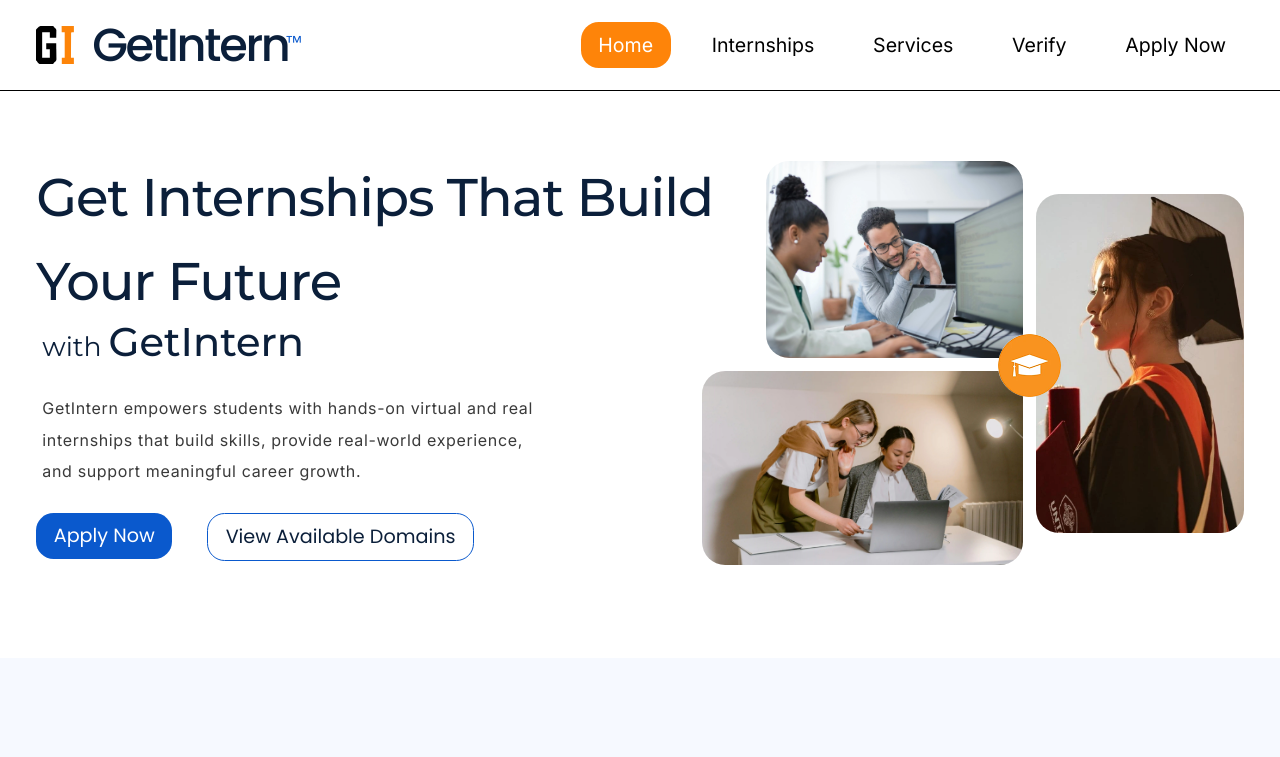
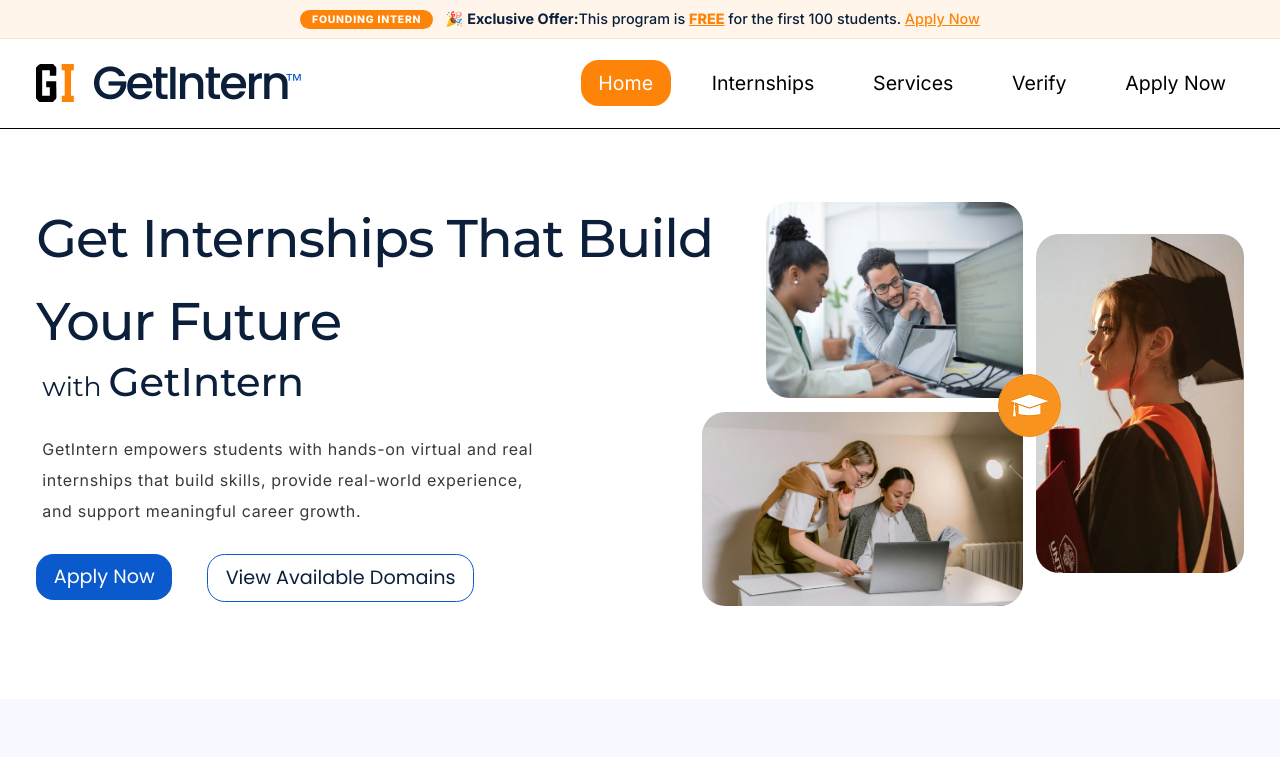
Before and after one commit to kalashjaiswal29/GetIntern, a React (Vite) app: page / in a window 1280 px wide. Shown: the top 757 px of the page. Built offline with nearby package versions, Linux system fonts and the light colour scheme.

Commit message:
Founding Batch edits'

```diff
--- a/src/App.jsx
+++ b/src/App.jsx
@@ -2,16 +2,22 @@
 import NavBar from "./components/navBar";
 import Footer from "./components/footerPage8.jsx";
 import SocialPopup from "./components/SocialPopup.jsx"
+import OfferBox from "./components/offerBox.jsx"
+import MovingTicker from "./components/movingTicker.jsx"
 
 function App() {
   return (<>
+
+      <OfferBox/>
    <NavBar />
    <SocialPopup/>
+
    <Outlet />
     {/* <MainSec/> */}
     <section id="footerSection">
         <Footer />
       </section>
+      <MovingTicker/>
     </>
   );
 }
--- a/src/components/footerPage8.jsx
+++ b/src/components/footerPage8.jsx
@@ -107,7 +107,7 @@
         </div>
         <div className={styles.copyWright}>
           <p className={styles.line1}>
-            <span>Copyright © 2025 GetIntern™.</span>{" "}
+            <span>Copyright © 2026 GetIntern™.</span>{" "}
             <span className={styles.rights}>All rights reserved.</span>
           </p>
           <p className={styles.line2}>
--- /dev/null
+++ b/src/components/movingTicker.jsx
@@ -0,0 +1,36 @@
+import React from "react";
+import styles from "../style/MovingTicker.module.css";
+
+const MovingTicker = () => {
+  // Content jo website ke hisab se best hai
+  const tickerItems = [
+    { text: "Founding Intern Program", highlight: "FREE for first 100 students" },
+    { text: "New Domains Open", highlight: "Web Dev, AI/ML, UI/UX" },
+    { text: "Get Certified", highlight: "Industry Verified Certificates" },
+    { text: "Winter Batch", highlight: "Apply Now - Limited Slots" }
+  ];
+
+  // Ek hi line mein repeat karne ke liye
+  const renderText = () => (
+    <div className={styles.tickerGroup}>
+      {tickerItems.map((item, index) => (
+        <span key={index} className={styles.itemWrapper}>
+          <span className={styles.mainTitle}>{item.text}:</span>
+          <span className={styles.highlightText}>{item.highlight}</span>
+          <span className={styles.separator}>|</span>
+        </span>
+      ))}
+    </div>
+  );
+
+  return (
+    <div className={styles.tickerContainer}>
+      <div className={styles.tickerTrack}>
+        {renderText()}
+        {renderText()} {/* Double rendering for seamless loop */}
+      </div>
+    </div>
+  );
+};
+
+export default MovingTicker;
--- /dev/null
+++ b/src/components/offerBox.jsx
@@ -0,0 +1,24 @@
+import React, { useState, useEffect } from "react";
+import styles from "../style/offerBox.module.css";
+import {Link} from "react-router-dom"
+
+const OfferBox = () => {
+  const [isVisible, setIsVisible] = useState(true);
+
+  if (!isVisible) return null;
+
+  return (
+    <div className={styles.offerContainer}>
+      <div className={styles.contentWrapper}>
+        <div className={styles.limitedBadge}>Founding Intern</div>
+        <p className={styles.mainText}>
+          🎉 <span className={styles.highlight}>Exclusive Offer:</span>
+          This program is <span className={styles.freeText}>FREE</span> for the first 100 students. <Link to="/apply" style={{color:"#fe8409"}}><u>Apply Now</u></Link>
+        </p>
+
+      </div>
+    </div>
+  );
+};
+
+export default OfferBox;
--- a/src/components/verify.jsx
+++ b/src/components/verify.jsx
@@ -35,7 +35,7 @@
 
     try {
       const response = await fetch(
-        `https://script.google.com/macros/s/AKfycbznsytIop8AwReveTJ8PZrdzSiluUTGcqAfDg5NySVVwpF4PxQYk7RW3sA7EB00209h_w/exec?id=${verifyID}`,
+        `https://script.google.com/macros/s/AKfycbxbre7i0C_pKeO9IXs6IwVdVDw4bBWOJ38dLfdSjLJ3k7VlHf88zPIZEMS-QethGiwrpw/exec?id=${verifyID}`,
         {
           method: "GET",
           signal: controller.signal,
--- /dev/null
+++ b/src/style/MovingTicker.module.css
@@ -0,0 +1,79 @@
+.tickerContainer {
+  /* Only visible below 935px */
+  display: none;
+  position: fixed;
+  bottom: 0;
+  left: 0;
+  width: 100%;
+  height: 25px;
+
+  /* Ghost Orange Glass Theme */
+  background: rgba(254, 132, 9, 0.08);
+  backdrop-filter: blur(12px);
+  -webkit-backdrop-filter: blur(12px);
+
+  border-top: 1.5px solid rgba(254, 132, 9, 0.2);
+  z-index: 10005;
+  overflow: hidden;
+  align-items: center;
+}
+
+@media (max-width: 935px) {
+  .tickerContainer {
+    display: flex;
+  }
+}
+
+.tickerTrack {
+  display: flex;
+  width: max-content;
+  animation: scrollLoop 30s linear infinite; /* Smooth slow motion */
+}
+
+/* User hover ya touch kare toh animation slow/stop ho jaye */
+.tickerContainer:hover .tickerTrack {
+  animation-play-state: paused;
+}
+
+.tickerGroup {
+  display: flex;
+  align-items: center;
+  white-space: nowrap; /* Forces text in one line */
+}
+
+.itemWrapper {
+  display: flex;
+  align-items: center;
+  padding: 0 20px;
+}
+
+.mainTitle {
+  font-family: 'Inter', sans-serif;
+  font-size: 0.85rem;
+  font-weight: 500;
+  color: #0b1f3a; /* Dark Blue */
+  margin-right: 8px;
+}
+
+.highlightText {
+  font-family: 'Inter', sans-serif;
+  font-size: 0.85rem;
+  font-weight: 700;
+  color: #fe8409; /* Theme Orange */
+}
+
+.separator {
+  margin-left: 20px;
+  color: rgba(11, 31, 58, 0.2);
+  font-weight: 300;
+}
+
+@keyframes scrollLoop {
+  0% { transform: translateX(0); }
+  100% { transform: translateX(-50%); } /* Half track length for seamless loop */
+}
+
+/* Mobile adjustments */
+@media (max-width: 455px) {
+  .mainTitle, .highlightText { font-size: 0.75rem; }
+}
--- a/src/style/NavBar.module.css
+++ b/src/style/NavBar.module.css
@@ -6,7 +6,7 @@
 
 .nav {
   position: fixed;
-  top: 0rem;
+  top: 38px;
   left: 0rem;
   right: 0rem;
   background-color: #ffffff;
@@ -40,7 +40,7 @@
 }
 .navRight2 {
   display: none;
-  z-index: 10002;   /* menu se zyada */
+  z-index: 10002; /* menu se zyada */
   position: relative;
 }
 
@@ -67,7 +67,12 @@
   left: 0;
   width: 100vw;
   height: 100vh;
-  background-color: rgba(0, 0, 0, 0.2); /* Halka sa dark effect professional lagta hai */
+  background-color: rgba(
+    0,
+    0,
+    0,
+    0.2
+  ); /* Halka sa dark effect professional lagta hai */
   backdrop-filter: blur(2px); /* Glassmorphism touch */
   z-index: 10000; /* navRightHam (10001) se peeche */
   display: none;
@@ -194,7 +199,12 @@
     border-radius: 0.97856rem;
   }
 }
+@media (max-width: 935px) {
+  .nav{
+    top:0rem
+  }
 
+}
 @media (max-width: 998px) {
   .name {
     font-size: 2.42rem;
@@ -209,7 +219,7 @@
     display: none;
   }
   .navRight2 {
-    display: inline-block !important;;
+    display: inline-block !important;
     position: relative;
   }
   .navBar {
@@ -241,9 +251,9 @@
 }
 
 @media (max-width: 455px) {
-  .crossActiveImg{
-  top: 1.3rem;
-}
+  .crossActiveImg {
+    top: 1.3rem;
+  }
   .navRight2 {
     height: 2rem;
   }
--- a/src/style/SocialPopUp.module.css
+++ b/src/style/SocialPopUp.module.css
@@ -131,6 +131,12 @@
     /* Taki phone par bahut zyada jagah na le */
     max-width: 85vw;
   }
+.textContainer {
+  display:none
+}
+.popupContainer{
+  padding-right: 0.5rem;
+}
 
   .iconWrapper {
     /* Footer style icon - small size for mobile */
--- a/src/style/index.css
+++ b/src/style/index.css
@@ -1,4 +1,4 @@
-*{
+* {
   box-sizing: border-box;
   margin: 0rem;
   padding: 0rem;
@@ -6,23 +6,24 @@
 
 .main-wrapper {
   /* max-width: 1270px;  / Figma frame width */
-  margin: 0 auto;      /* center the layout */
+  margin: 0 auto; /* center the layout */
 }
 
-html, body {
+html,
+body {
   /* prevent horizontal overflow on small screens */
-  overflow-x:hidden
+  overflow-x: hidden;
 }
 
-html{
+html {
   font-size: 16px;
   scroll-behavior: smooth !important;
 }
 
-body{
+body {
   background-color: #ffffff;
   /* padding: 4.981204rem 3.12vw 0 3.12vw;  */
-  padding-top: 4.981204rem;
+  padding-top: 7.502rem;
 }
 
 /* Make all images responsive to avoid pushing layout wider than viewport */
@@ -41,23 +42,30 @@
 #servicesSection {
   scroll-margin-top: 80px; /* Aapke NavBar ki height (5.6rem ≈ 90px) ke according adjust karein */
 }
-@media(max-width:1240) {
+@media (max-width: 1240) {
   #heroSection,
   #domainsSection,
   #servicesSection {
     scroll-margin-top: 50px; /* Aapke NavBar ki height (5.6rem ≈ 90px) ke according adjust karein */
   }
 }
-@media(max-width:455px) {
-
-body{
+@media (max-width: 455px) {
+  body {
     padding-top: 3.769124rem;
   }
 }
 
-a, a:hover, a:focus, a:active {
+a,
+a:hover,
+a:focus,
+a:active {
   text-decoration: none; /* Underline hatane ke liye */
-  color: inherit;        /* Parent element ka color lene ke liye */
+  color: inherit; /* Parent element ka color lene ke liye */
   outline: none;
   /* Click karne par aane wala border hatane ke liye */
 }
+@media (max-width: 935px) {
+body {
+  padding-top: 4.98rem;
+}
+}
--- /dev/null
+++ b/src/style/offerBox.module.css
@@ -0,0 +1,76 @@
+.offerContainer {
+  position: fixed;
+  top: 0px;
+  width: 100%;
+  /* Ghost Orange Transparent Background */
+  background: rgba(254, 132, 9, 0.08);
+  backdrop-filter: blur(8px);
+  -webkit-backdrop-filter: blur(8px);
+
+  padding: 0.6rem 1rem;
+  display: flex;
+  justify-content: center;
+  align-items: center;
+  border-bottom: 1px solid rgba(254, 132, 9, 0.15);
+  z-index: 1001;
+}
+
+.contentWrapper {
+  display: flex;
+  align-items: center;
+  gap: 12px;
+  max-width: 1200px;
+}
+
+.limitedBadge {
+  background-color: #fe8409;
+  color: #ffffff;
+  font-size: 0.65rem;
+  font-weight: 800;
+  padding: 3px 12px;
+  border-radius: 50px;
+  text-transform: uppercase;
+  letter-spacing: 0.05rem;
+  white-space: nowrap;
+}
+
+.mainText {
+  font-family: "Inter", sans-serif;
+  font-size: 0.9rem;
+  font-weight: 500;
+  color: #0b1f3a; /* Dark Blue */
+  margin: 0;
+  line-height: 1.2;
+}
+
+.highlight {
+  font-weight: 700;
+  color: #0b1f3a;
+}
+
+.freeText {
+  color: #fe8409;
+  font-weight: 800;
+  text-decoration: underline;
+}
+
+.closeBtn {
+  position: absolute;
+  right: 1.5rem;
+  background: transparent;
+  border: none;
+  color: #0b1f3a;
+  opacity: 0.5;
+  cursor: pointer;
+  font-size: 0.9rem;
+  transition: opacity 0.2s;
+}
+
+.closeBtn:hover {
+  opacity: 1;
+}
+@media (max-width: 935px) {
+  .offerContainer{
+    display: none;
+  }
+}
```
Also changed, not shown: src/components/apply_form.jsx (+36 -23 lines), src/style/qualtiescommitment.module.css (+19 -53 lines). Lines whose indentation alone changed are shown as unchanged.
